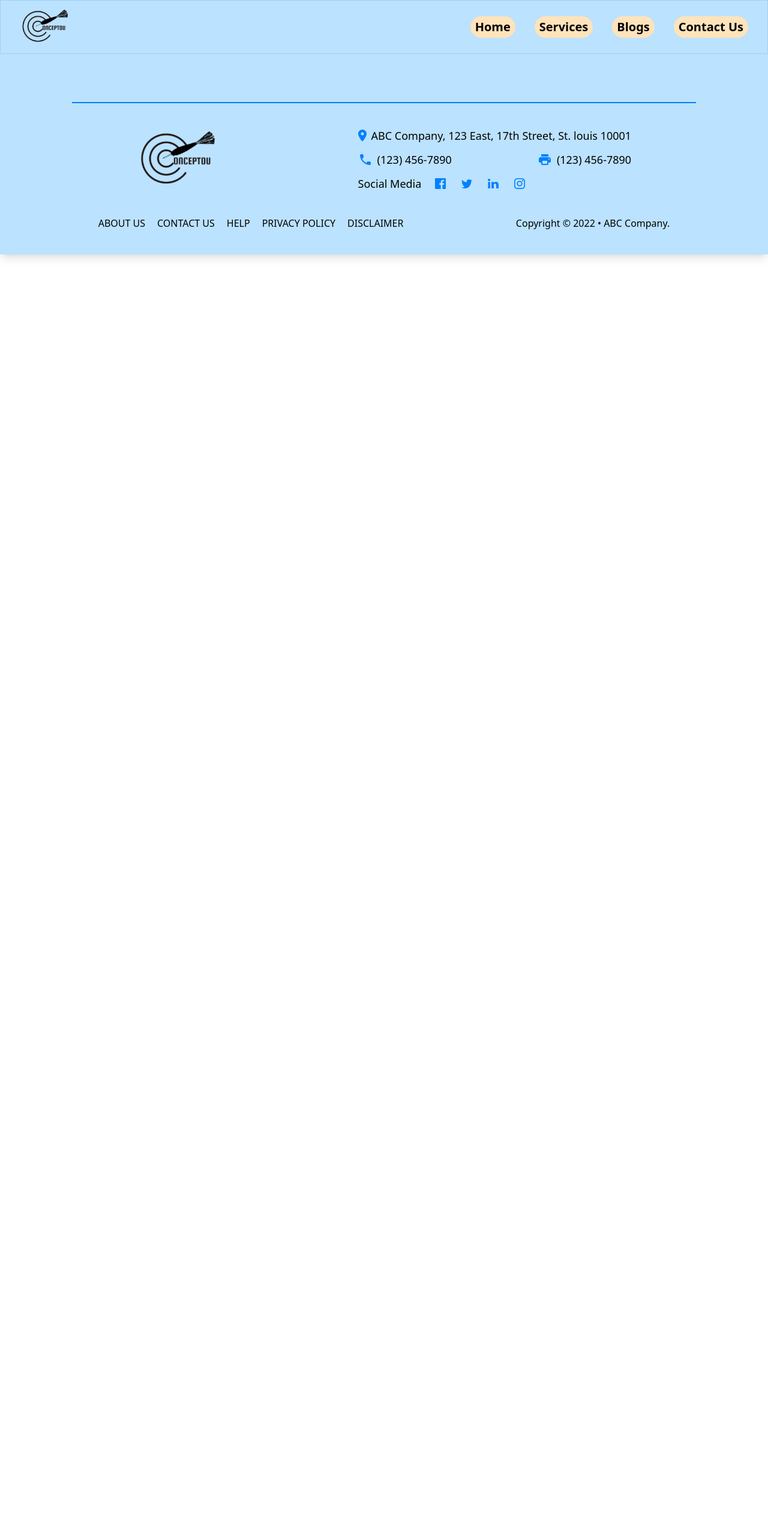
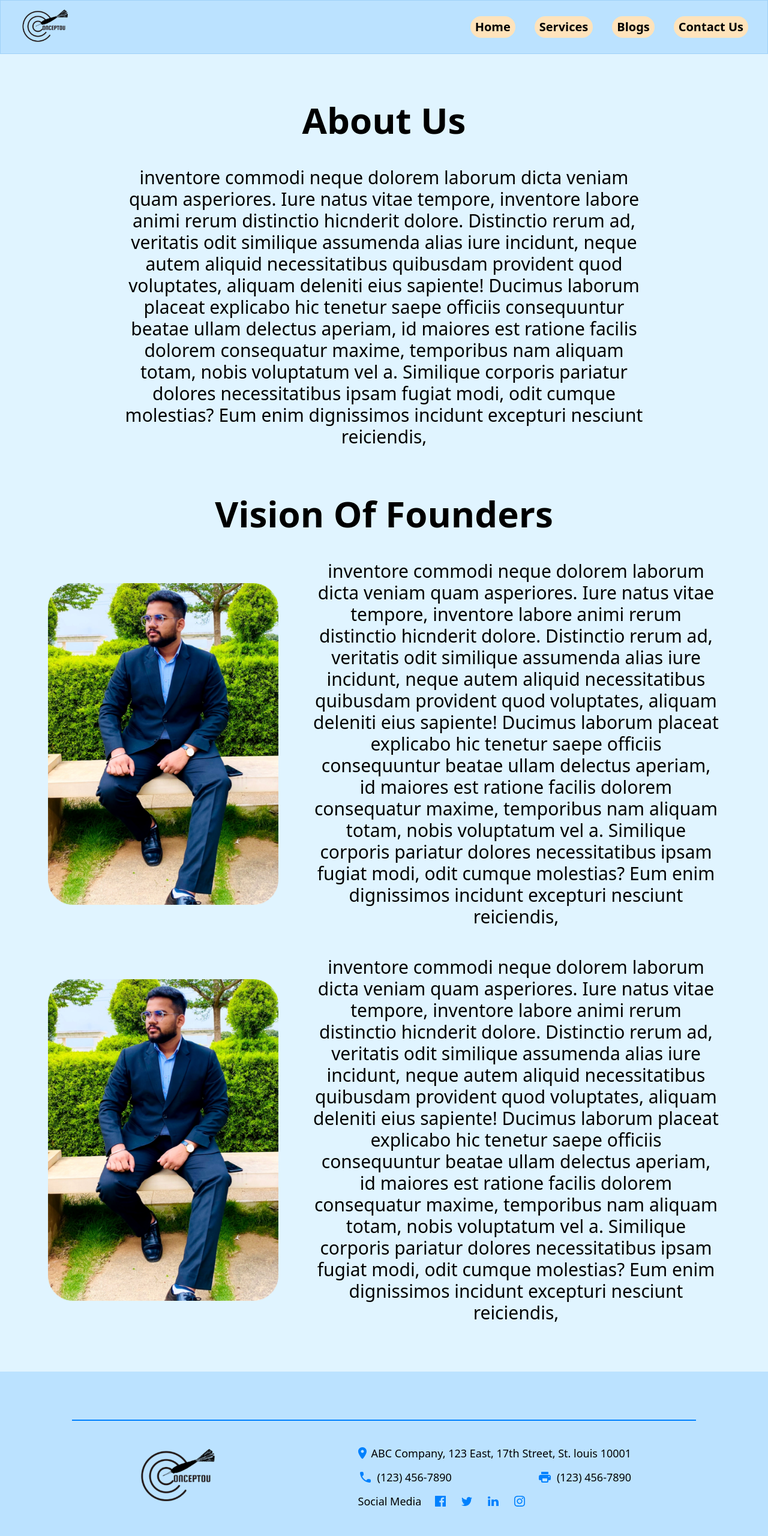
Before and after one commit to vishnubansal001/Conceptou, a React (Vite) app: page /about-us in a window 1280 px wide. Shown: the top 2560 px of the page at 60% size. Before the commit the page ends 800 px from the top, so only its background shows below. Built offline with nearby package versions, Linux system fonts and the light colour scheme.

Commit message:
completed the about us page

```diff
--- /dev/null
+++ b/src/components/about/Hero.jsx
@@ -0,0 +1,24 @@
+const Hero = () => {
+  return (
+    <div className="bg-[#E0F4FF] min-h-[60vh] w-full lg:px-20 px-10 flex flex-col justify-start items-start py-10 lg:py-20">
+      <div className="flex flex-col justify-center items-center text-center lg:gap-12 md:gap-12 gap-8 w-full">
+        <h1 className="lg:text-6xl md:text-4xl text-2xl font-bold">About Us</h1>
+        <p className="lg:text-3xl md:text-2xl sm:text-lg text-base lg:w-[80%] w-auto">
+          inventore commodi neque dolorem laborum dicta veniam quam asperiores.
+          Iure natus vitae tempore, inventore labore animi rerum distinctio
+          hicnderit dolore. Distinctio rerum ad, veritatis odit similique
+          assumenda alias iure incidunt, neque autem aliquid necessitatibus
+          quibusdam provident quod voluptates, aliquam deleniti eius sapiente!
+          Ducimus laborum placeat explicabo hic tenetur saepe officiis
+          consequuntur beatae ullam delectus aperiam, id maiores est ratione
+          facilis dolorem consequatur maxime, temporibus nam aliquam totam,
+          nobis voluptatum vel a. Similique corporis pariatur dolores
+          necessitatibus ipsam fugiat modi, odit cumque molestias? Eum enim
+          dignissimos incidunt excepturi nesciunt reiciendis,
+        </p>
+      </div>
+    </div>
+  );
+};
+
+export default Hero;
--- /dev/null
+++ b/src/components/about/VOne.jsx
@@ -0,0 +1,47 @@
+import kartik from "../../assets/kartik.png";
+
+const VOne = () => {
+  return (
+    <div className="bg-[#E0F4FF] min-h-[60vh] w-full lg:px-20 px-10 flex flex-col justify-start items-start pb-10 lg:pb-20">
+      <div className="flex flex-col justify-center items-center text-center lg:gap-12 md:gap-12 gap-8 w-full">
+        <h1 className="lg:text-6xl md:text-4xl text-2xl font-bold">
+          Vision Of Founders
+        </h1>
+        <div className="flex lg:flex-row flex-col justify-center items-center w-full gap-14">
+          <img className="w-96" src={kartik} alt="" />
+          <p className="lg:text-3xl md:text-2xl sm:text-lg text-base ">
+            inventore commodi neque dolorem laborum dicta veniam quam
+            asperiores. Iure natus vitae tempore, inventore labore animi rerum
+            distinctio hicnderit dolore. Distinctio rerum ad, veritatis odit
+            similique assumenda alias iure incidunt, neque autem aliquid
+            necessitatibus quibusdam provident quod voluptates, aliquam deleniti
+            eius sapiente! Ducimus laborum placeat explicabo hic tenetur saepe
+            officiis consequuntur beatae ullam delectus aperiam, id maiores est
+            ratione facilis dolorem consequatur maxime, temporibus nam aliquam
+            totam, nobis voluptatum vel a. Similique corporis pariatur dolores
+            necessitatibus ipsam fugiat modi, odit cumque molestias? Eum enim
+            dignissimos incidunt excepturi nesciunt reiciendis,
+          </p>
+        </div>
+        <div className="flex lg:flex-row flex-col justify-center items-center w-full gap-14">
+          <img className="w-96" src={kartik} alt="" />
+          <p className="lg:text-3xl md:text-2xl sm:text-lg text-base ">
+            inventore commodi neque dolorem laborum dicta veniam quam
+            asperiores. Iure natus vitae tempore, inventore labore animi rerum
+            distinctio hicnderit dolore. Distinctio rerum ad, veritatis odit
+            similique assumenda alias iure incidunt, neque autem aliquid
+            necessitatibus quibusdam provident quod voluptates, aliquam deleniti
+            eius sapiente! Ducimus laborum placeat explicabo hic tenetur saepe
+            officiis consequuntur beatae ullam delectus aperiam, id maiores est
+            ratione facilis dolorem consequatur maxime, temporibus nam aliquam
+            totam, nobis voluptatum vel a. Similique corporis pariatur dolores
+            necessitatibus ipsam fugiat modi, odit cumque molestias? Eum enim
+            dignissimos incidunt excepturi nesciunt reiciendis,
+          </p>
+        </div>
+      </div>
+    </div>
+  );
+};
+
+export default VOne;
--- a/src/components/about/index.js
+++ b/src/components/about/index.js
@@ -0,0 +1,2 @@
+export { default as Hero } from "./Hero.jsx";
+export { default as VOne } from "./VOne.jsx";
--- a/src/pages/About.jsx
+++ b/src/pages/About.jsx
@@ -1,10 +1,12 @@
+import { Hero, VOne } from "../components/about";
 
 const About = () => {
   return (
-    <div>
+    <>
+      <Hero />
+      <VOne />
+    </>
+  );
+};
 
-    </div>
-  )
-}
-
-export default About
+export default About;
```
